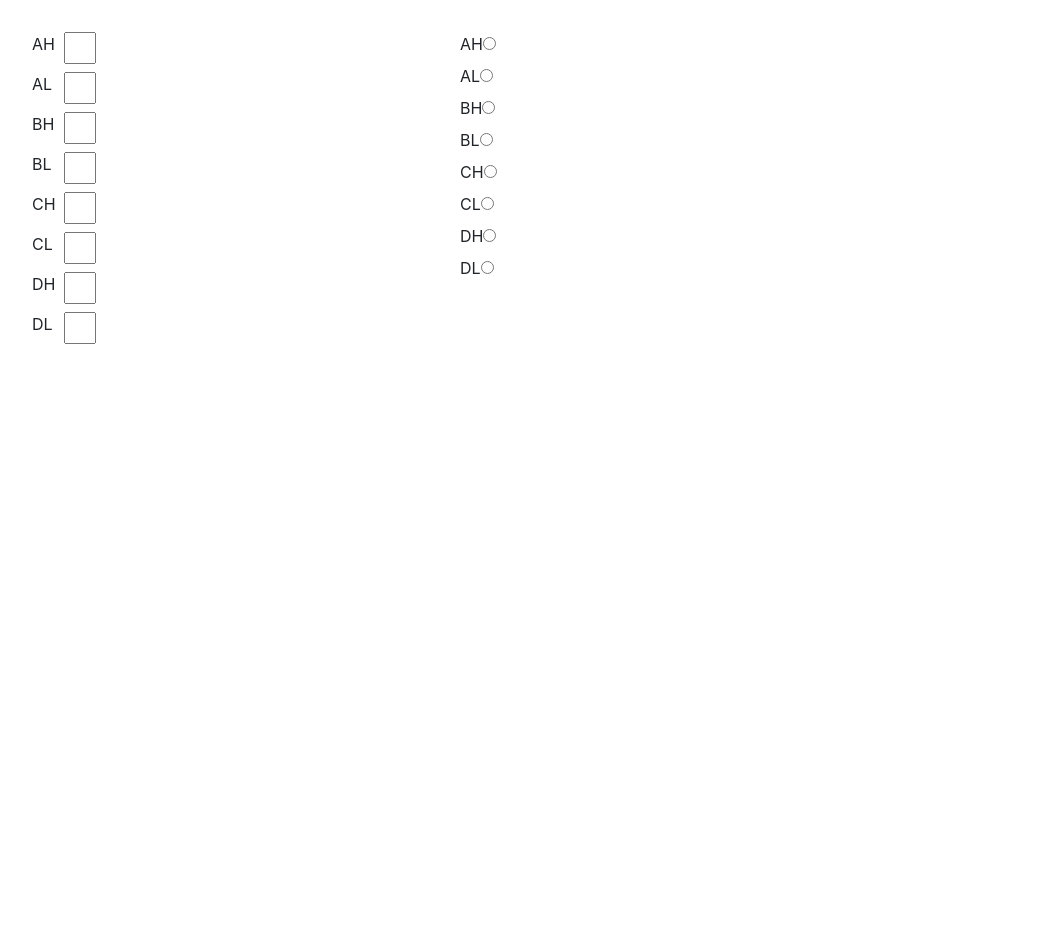
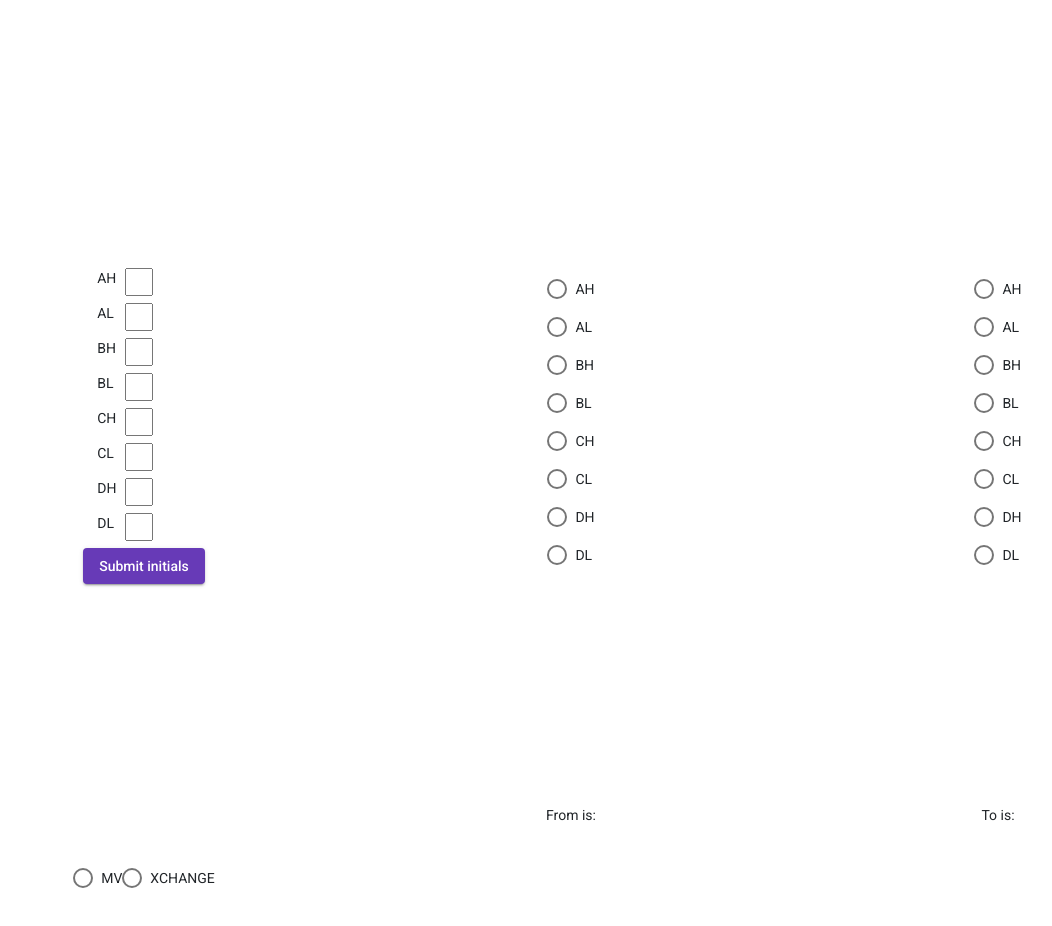
Before and after one commit to lBielenin/8086Simulator, an Angular app in the folder ProcessorSimulator/: page / in a window 1280 px wide. Shown: the top 926 px of the page, without its empty margins (69-1121 px from the left). Before the commit the page ends 800 px from the top, so only its background shows below. Built offline with nearby package versions, Linux system fonts and the light colour scheme.

Commit message:
PSD-12345 Add lauot

```diff
--- a/ProcessorSimulator/angular.json
+++ b/ProcessorSimulator/angular.json
@@ -31,6 +31,7 @@
               "src/assets"
             ],
             "styles": [
+              "./node_modules/@angular/material/prebuilt-themes/deeppurple-amber.css",
               "src/styles.scss"
             ],
             "scripts": []
@@ -99,6 +100,7 @@
               "src/assets"
             ],
             "styles": [
+              "./node_modules/@angular/material/prebuilt-themes/deeppurple-amber.css",
               "src/styles.scss"
             ],
             "scripts": []
--- a/ProcessorSimulator/package.json
+++ b/ProcessorSimulator/package.json
@@ -11,11 +11,13 @@
   "private": true,
   "dependencies": {
     "@angular/animations": "~12.0.5",
+    "@angular/cdk": "^12.2.13",
     "@angular/common": "~12.0.5",
     "@angular/compiler": "~12.0.5",
     "@angular/core": "~12.0.5",
     "@angular/forms": "~12.0.5",
     "@angular/localize": "~12.0.5",
+    "@angular/material": "^12.2.13",
     "@angular/platform-browser": "~12.0.5",
     "@angular/platform-browser-dynamic": "~12.0.5",
     "@angular/router": "~12.0.5",
--- a/ProcessorSimulator/src/app/app.component.html
+++ b/ProcessorSimulator/src/app/app.component.html
@@ -1,19 +1,39 @@
-  <div class="container">
-    <div class="initial">
-      <!-- <div type="text" *ngFor="let field of initialRegistries; index as i;"> -->
-      <!-- <input type="text" *ngFor="let field of initialRegistries; index as i;"> -->
-      <div class="initialListElement" *ngFor="let item of initialRegistries | keyvalue">
-        <label for="{{item.key}}">{{item.key}}</label>
-        <input type="text" name="{{item.key}}">
-        <!-- {{item.key}}:{{item.value}} -->
+  <mat-grid-list cols="3" rowHeight="1:2">
+    <mat-grid-tile>
+      <div class="initial">
+        <div class="initialListElement" *ngFor="let item of initialRegistries | keyvalue">
+          <label for="{{item.key}}">{{item.key}}</label>
+          <input type="text" name="{{item.key}}">
+        </div>
+        <button mat-raised-button color="primary">Submit initials</button>
+
       </div>
 
-    </div>
-    <div class="transform">
-      <div class="initialListElement" *ngFor="let item of initialRegistries | keyvalue">
-        <label for="{{item.key}}">{{item.key}}</label>
-        <input type="radio" name="{{item.key}}">
-        <!-- {{item.key}}:{{item.value}} -->
-      </div>
-    </div>
-  </div>
+    </mat-grid-tile>
+    <mat-grid-tile>
+      <mat-radio-group class="example-radio-group" [(ngModel)]="from">
+        <mat-radio-button class="example-radio-button" *ngFor="let name of registerNamesList" [value]="name">
+          {{name}}
+        </mat-radio-button>
+      </mat-radio-group>
+      <div class="foot">From is: {{from}}</div>
+    </mat-grid-tile>
+    <mat-grid-tile>
+      <mat-radio-group aria-labelledby="example-radio-group-labelto" class="example-radio-group" [(ngModel)]="to">
+        <mat-radio-button class="example-radio-button" *ngFor="let name of registerNamesList" [value]="name">
+          {{name}}
+        </mat-radio-button>
+      </mat-radio-group>
+      <div class="foot">To is: {{to}}</div>
+
+    </mat-grid-tile>
+    <mat-grid-tile>
+      <div class="commandSwitch">
+        <mat-radio-group  aria-label="Select an option">
+          <mat-radio-button value="1">MV</mat-radio-button>
+          <mat-radio-button value="2">XCHANGE</mat-radio-button>
+        </mat-radio-group>
+        </div>
+      </mat-grid-tile>
+
+  </mat-grid-list>
--- a/ProcessorSimulator/src/app/app.component.scss
+++ b/ProcessorSimulator/src/app/app.component.scss
@@ -14,8 +14,6 @@
 }
 
 .initial {
-    width: 40%;
-    height: 20%;
     flex-direction: column;
     display: flex;
     align-content: space-around;
@@ -36,3 +34,26 @@
 
     }
 }
+.example-radio-group {
+    display: flex;
+    flex-direction: column;
+    margin: 15px 0;
+    align-items: flex-start;
+  }
+
+  .example-radio-button {
+    margin: 5px;
+  }
+  .foot {
+      position:absolute;
+      bottom:2em;
+  }
+
+  .commandSwitch {
+      position: absolute;
+      top:1em !important;
+
+      .switchContent {
+          margin-left: 1em;
+      }
+  }
--- a/ProcessorSimulator/src/app/app.component.ts
+++ b/ProcessorSimulator/src/app/app.component.ts
@@ -8,6 +8,9 @@ import { Registries } from './models/registry';
 })
 export class AppComponent {
   title = 'ProcessorSimulator';
+  registerNamesList = [ "AH", "AL", "BH", "BL", "CH", "CL", "DH", "DL" ];
+  from: string = "";
+  to: string = "";
 
   initialRegistries: Registries = this.GetInitialRegistries()
   actualRegistries: Registries =  this.GetInitialRegistries();
--- a/ProcessorSimulator/src/index.html
+++ b/ProcessorSimulator/src/index.html
@@ -6,8 +6,11 @@
   <base href="/">
   <meta name="viewport" content="width=device-width, initial-scale=1">
   <link rel="icon" type="image/x-icon" href="favicon.ico">
+  <link rel="preconnect" href="https://fonts.gstatic.com">
+  <link href="https://fonts.googleapis.com/css2?family=Roboto:wght@300;400;500&display=swap" rel="stylesheet">
+  <link href="https://fonts.googleapis.com/icon?family=Material+Icons" rel="stylesheet">
 </head>
-<body>
+<body class="mat-typography">
   <app-root></app-root>
 </body>
 </html>
--- a/ProcessorSimulator/src/styles.scss
+++ b/ProcessorSimulator/src/styles.scss
@@ -2,3 +2,6 @@
 
 /* Importing Bootstrap SCSS file. */
 @import '~bootstrap/scss/bootstrap';
+
+html, body { height: 100%; }
+body { margin: 0; font-family: Roboto, "Helvetica Neue", sans-serif; }
```
Also changed, not shown: ProcessorSimulator/src/app/app.module.ts (+11 -1 lines), 1 other file (tests, documents, lock files or other folders).
